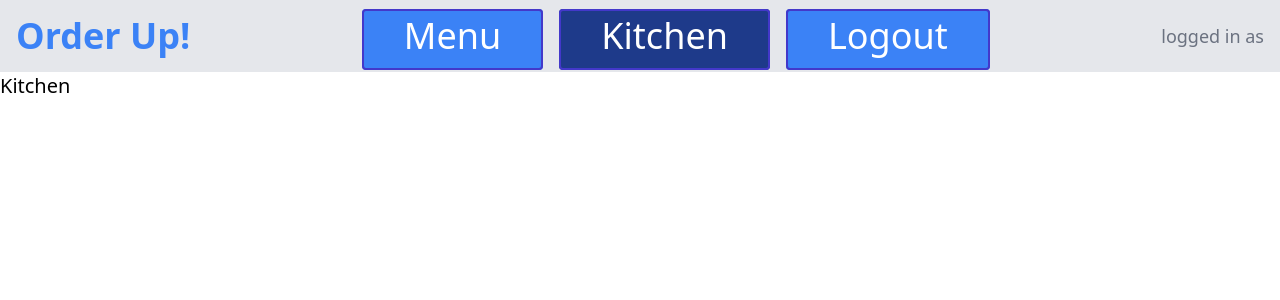
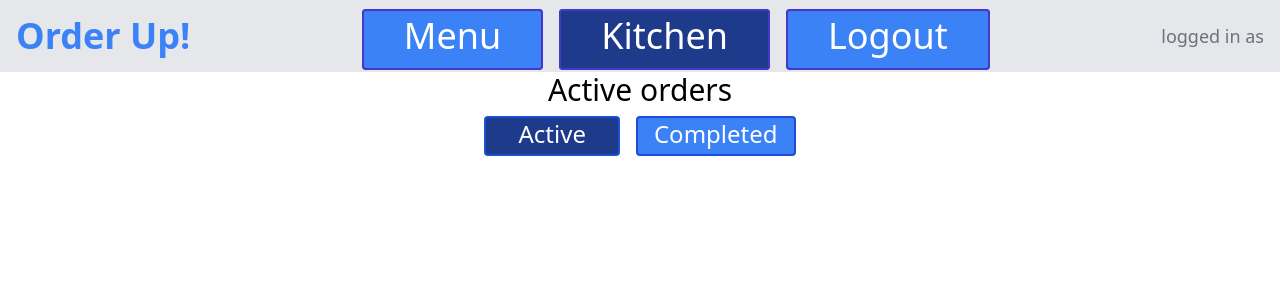
Before and after one commit to chingu-voyages/v41-bears-team-24, a React (Create React App) app in the folder frontEnd/order_up/: page /kitchen in a window 1280 px wide. Shown: the top 300 px of the page. Built offline with nearby package versions, Linux system fonts and the light colour scheme.

Commit message:
kitchen display - active/completed filter

```diff
--- a/frontEnd/order_up/src/App.tsx
+++ b/frontEnd/order_up/src/App.tsx
@@ -31,7 +31,8 @@ function App() {
         <Route path="/menu" element={<Home addNewOrder={addNewOrder}
                                       menuCategories={menuCategories}
                                       menuItems={menuItems}/>}/>
-        <Route path="/kitchen" element={<Kitchen activeOrders={activeOrders}/>}/>
+        <Route path="/kitchen" element={<Kitchen activeOrders={activeOrders}
+                                                 setActiveOrders={setActiveOrders}/>}/>
         <Route path="/admin" element={<Admin menuCategories={menuCategories}
                                              setMenuCategories={setMenuCategories}
                                              menuItems={menuItems}
--- a/frontEnd/order_up/src/components/Cart/Cart.tsx
+++ b/frontEnd/order_up/src/components/Cart/Cart.tsx
@@ -9,6 +9,7 @@ interface CartProps { order: cartOrder,
 
 const Cart = ({order, setOrder, addNewOrder, resetOrder}: CartProps) => {
   const navigate = useNavigate();
+
   const confirmOrder = () => {
     addNewOrder(order);
     resetOrder();
@@ -30,7 +31,7 @@ const Cart = ({order, setOrder, addNewOrder, resetOrder}: CartProps) => {
       }
     })
     console.log(newArray);
-    setOrder({id: order.id, items: newArray});
+    setOrder({...order, items: newArray});
   }
 
   const deleteItem = (id: number) => {
--- a/frontEnd/order_up/src/components/Cart/CartItem.tsx
+++ b/frontEnd/order_up/src/components/Cart/CartItem.tsx
@@ -1,4 +1,4 @@
-import { useState, useRef } from 'react';
+import { useState } from 'react';
 import { FaTrashAlt } from 'react-icons/fa';
 import { FaEdit } from 'react-icons/fa';
 interface CartItemProps {setModification: Function, modification: string, deleteItem: Function, id: number, name: string, price: string};
@@ -6,7 +6,6 @@ interface CartItemProps {setModification: Function, modification: string, delete
 const CartItem = ({setModification, deleteItem, id, name, price, modification}: CartItemProps) => {
 	const [inputValue, setInputValue] = useState(modification);
   const [showInput, setShowInput] = useState(!!modification);
-  const inputRef = useRef<HTMLInputElement>(null);
 
 	const inputChange = (e: any) => {
 		setInputValue(e.target.value);
--- a/frontEnd/order_up/src/components/Home/Home.tsx
+++ b/frontEnd/order_up/src/components/Home/Home.tsx
@@ -9,15 +9,16 @@ interface HomeProps {addNewOrder: Function, menuCategories: any[], menuItems: an
 const Home = ({ addNewOrder, menuCategories, menuItems }: HomeProps) => {
   const newId = () => Math.floor(Math.random() * 100);
 
-  const [order, setOrder] = useState<cartOrder>({ id: newId(), items: [] });
+  const [order, setOrder] = useState<cartOrder>({ id: newId(), completed: false, items: [] });
 
   const resetOrder = () => {
     const orderNumber = newId();
-    setOrder({ id: orderNumber, items: [] });
+    setOrder({ id: orderNumber,completed: false, items: [] });
   }
 
   const addItemToOrder = (name: string, price: string, modification: string, menuItemID: number) => {
     let id = Math.floor(Math.random() * 10000);
+    console.log(order);
     let updateOrder = {
       ...order,
       items: order.items.concat({name: name, price: price, modification: '', menuItemId: menuItemID, id: id}),
--- a/frontEnd/order_up/src/components/Kitchen/Kitchen.tsx
+++ b/frontEnd/order_up/src/components/Kitchen/Kitchen.tsx
@@ -1,13 +1,45 @@
-import { cartOrder } from "../interfaces" //these cartOrders should probably be a different type...
+import { useState } from 'react';
+import { cartOrder } from "../interfaces";
 
-interface KitchenProps { activeOrders: cartOrder[] } //...should be based on DB order schema
+interface KitchenProps { activeOrders: cartOrder[], setActiveOrders: Function }
 
-const Kitchen = ({ activeOrders }:KitchenProps) => {
+const Kitchen = ({ activeOrders, setActiveOrders }:KitchenProps) => {
+  const [filterTab, setFilterTab] = useState('Active');
+  const activeFocus = filterTab === 'Active' ? "bg-blue-900" : "bg-blue-500";
+  const completedFocus = filterTab === 'Completed' ? "bg-blue-900" : "bg-blue-500"
+  console.log(activeOrders);
+  const setCompleted = (id: number) => {
+    //await: send to API here
+    //if confirmed...
+    const newOrders = activeOrders.map((order) => {
+      if (order.id !== id) {
+        return order;
+      } else {
+        console.log({...order, completed: true})
+        return {...order, completed: true};
+      }
+    })
+    setActiveOrders(newOrders);
+  }
   return (
     <>
-      <h3 className="text-xl">Kitchen</h3>
+      <h3 className="text-3xl text-center">{filterTab} orders</h3>
+      <div className="flex justify-center">
+        <div onClick={() => {setFilterTab('Active')}}
+            className={"m-2 text-white text-2xl align-middle px-8 pb-1 border-solid border-2 border-blue-700 rounded " + activeFocus}>
+            Active
+        </div>
+        <div onClick={() => {setFilterTab('Completed')}}
+            className={"m-2 text-white text-2xl align-middle px-4 pb-1 border-solid border-2 border-blue-700 rounded " + completedFocus}>
+            Completed
+        </div>
+      </div>
       <div className="flex flex-wrap justify-right">
-      {activeOrders.map((order) => {
+      {activeOrders.filter((order) => {
+                      return (filterTab === 'Completed' && order.completed === true) ||
+                             (filterTab === 'Active' && order.completed === false);
+                    })
+                    .map((order) => {
                       return (
                         <div className="relative w-2/12">
                           <div className="m-1 p-1 bg-gray-200 border-solid border-2 border-gray-700 rounded">
@@ -17,7 +49,14 @@ const Kitchen = ({ activeOrders }:KitchenProps) => {
                                                           {item.modification && <p>-{item.modification}</p>}
                                                         </p>) }
                             <p>Total: <span> ${order.items.reduce((acc, item) => acc + parseFloat(item.price) , 0).toFixed(2)}</span></p>
-              <div className="mx-auto text-center text-white text-md bg-green-500 border-solid border-2 border-green-700 rounded hover:text-gray-300">Complete</div>
+                            { order.completed === false ?
+                              <div onClick={ () => {setCompleted(order.id)} }
+                              className="mx-auto text-center text-white text-md bg-green-500 border-solid border-2 border-green-700 rounded hover:text-gray-300">
+                                Complete
+                              </div>
+                            :
+                              <div className="mx-auto text-center text-black text-md">Completed</div>
+                            }
                           </div>
                         </div>
                       )
--- a/frontEnd/order_up/src/components/interfaces.tsx
+++ b/frontEnd/order_up/src/components/interfaces.tsx
@@ -1,6 +1,6 @@
 export interface orderItem {name: string, price: string, modification: string, menuItemId: number, id: number};
 
-export interface cartOrder { id: number, items: orderItem[] };
+export interface cartOrder { id: number, completed: boolean, items: orderItem[] };
 
 export interface User {createdAt: string, firstName: string, lastName: string, id: number,
         password: string, role: string, username: string};
```
Lines whose indentation alone changed are shown as unchanged.
